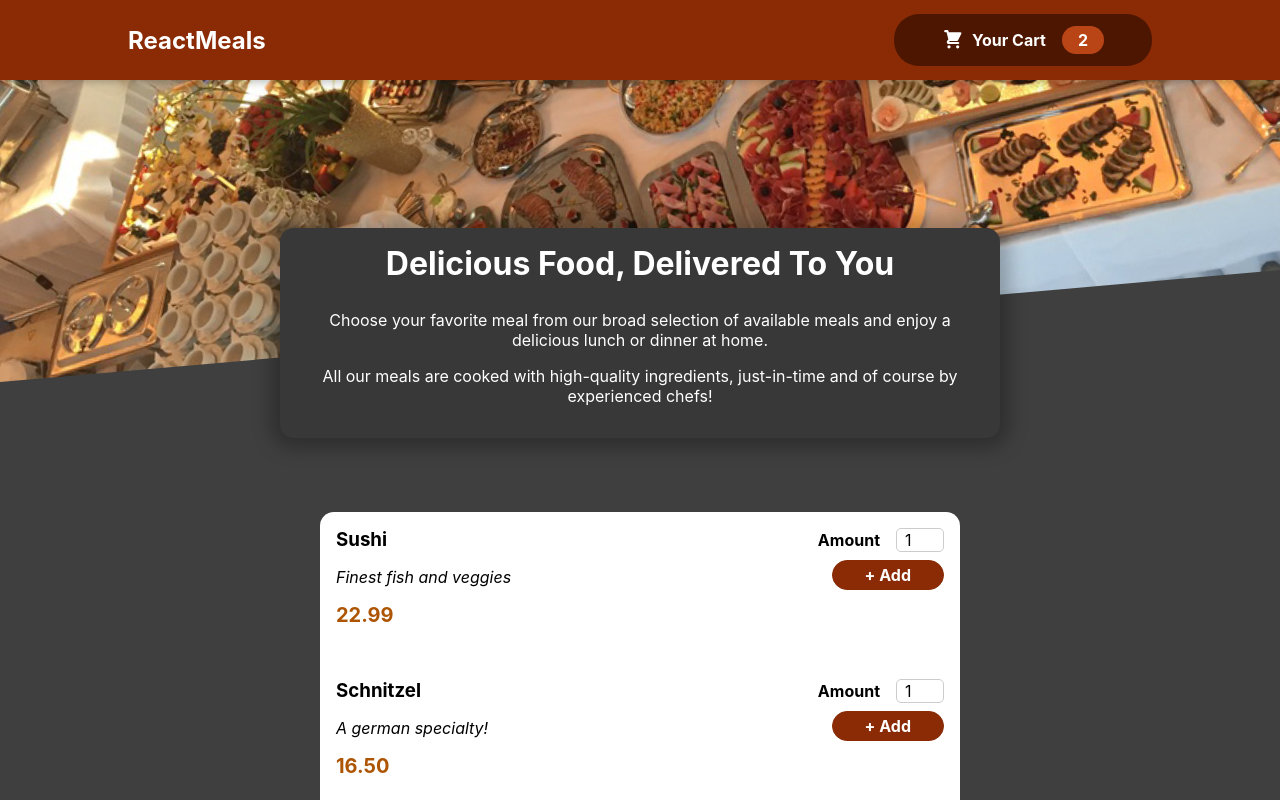
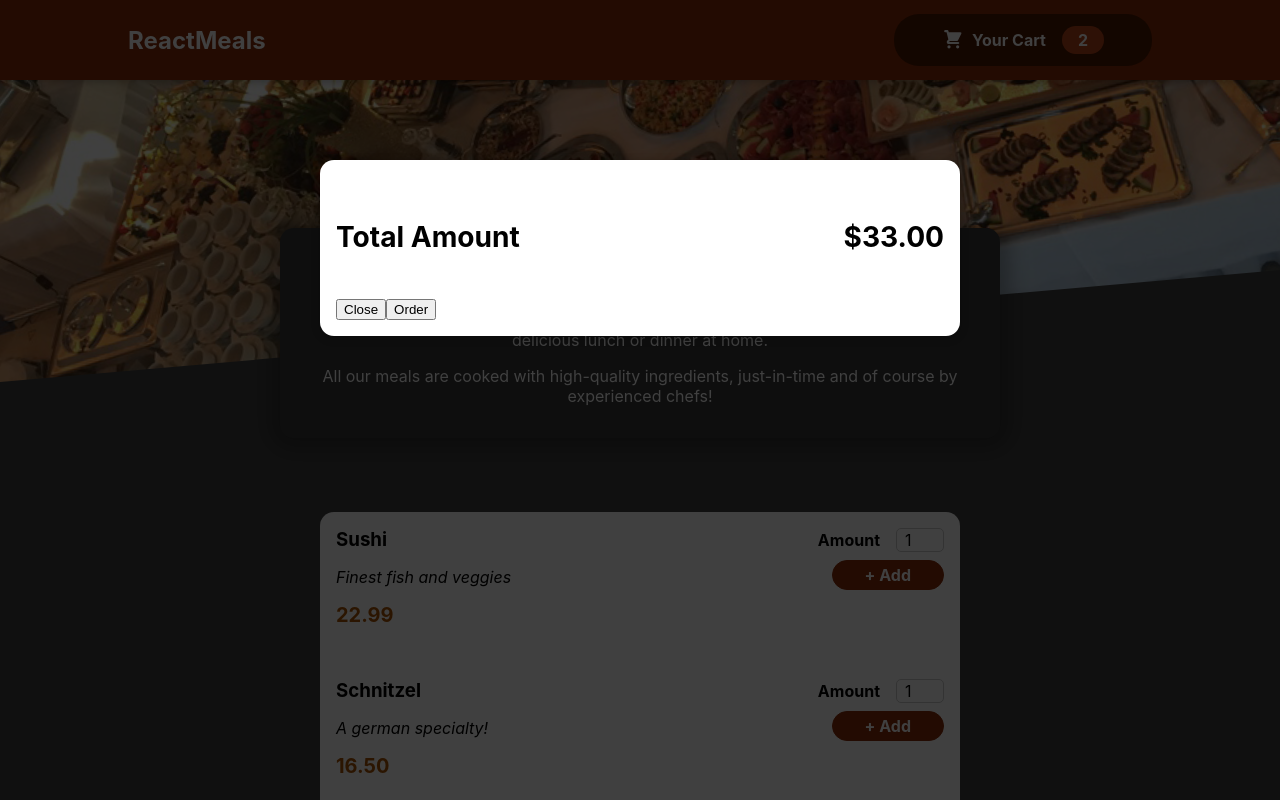
Before and after one commit to Eklipsorz/food-order-project, a React (Create React App) app: page / in a window 1280 px wide. Shown: the top 800 px of the page. Built offline with nearby package versions, Linux system fonts and the light colour scheme.

Commit message:
feat: add modal and cart-modal

```diff
--- a/public/index.html
+++ b/public/index.html
@@ -1,14 +1,12 @@
 <!DOCTYPE html>
 <html lang="en">
+
   <head>
     <meta charset="utf-8" />
     <link rel="icon" href="%PUBLIC_URL%/favicon.ico" />
     <meta name="viewport" content="width=device-width, initial-scale=1" />
     <meta name="theme-color" content="#000000" />
-    <meta
-      name="description"
-      content="Web site created using create-react-app"
-    />
+    <meta name="description" content="Web site created using create-react-app" />
     <link rel="apple-touch-icon" href="%PUBLIC_URL%/logo192.png" />
     <!--
       manifest.json provides metadata used when your web app is installed on a
@@ -26,8 +24,11 @@
     -->
     <title>React App</title>
   </head>
+
   <body>
     <noscript>You need to enable JavaScript to run this app.</noscript>
+    <div id="backdrop-root"></div>
+    <div id="modal-root"></div>
     <div id="root"></div>
     <!--
       This HTML file is a template.
@@ -40,4 +41,5 @@
       To create a production bundle, use `npm run build` or `yarn build`.
     -->
   </body>
+
 </html>
--- a/src/App.js
+++ b/src/App.js
@@ -1,5 +1,6 @@
 import './App.css';
 import MainHeader from './components/Layout/MainHeader';
+import CartModal from './components/Cart/CartModal';
 import Meals from './components/Meals/Meals';
 import React from 'react';
 
@@ -35,6 +36,7 @@ function App() {
 
   return (
     <React.Fragment>
+      <CartModal />
       <MainHeader />
       <Meals meals={meals} />
     </React.Fragment>
--- /dev/null
+++ b/src/components/Cart/Cart.js
@@ -0,0 +1,48 @@
+import React from 'react';
+import styles from './Cart.module.css';
+import CartItem from './CartItem';
+
+
+const Cart = (props) => {
+  const CartItems = [
+    {
+      id: 'c1',
+      name: 'Sushi',
+      price: '22.99',
+      amount: 2,
+    },
+    {
+      id: 'c2',
+      name: 'Schnitzel',
+      intro: 'A german specialty!',
+      price: '16.50',
+      amount: 5,
+    },
+  ];
+
+  return (
+    <React.Fragment>
+      <div className={styles['cart-items']}>
+        {CartItems.map((item) => (
+          <CartItem
+            id={item.id}
+            key={item.id}
+            name={item.name}
+            price={item.price}
+            amount={item.amount}
+          />
+        ))}
+      </div>
+      <div className={styles['total']}>
+        <h3>Total Amount</h3>
+        <h3>$33.00</h3>
+      </div>
+      <div className={styles['action']}>
+        <button>Close</button>
+        <button>Order</button>
+      </div>
+    </React.Fragment>
+  );
+};
+
+export default Cart;
--- /dev/null
+++ b/src/components/Cart/Cart.module.css
@@ -0,0 +1,46 @@
+.cart-items {
+  list-style: none;
+  margin: 0;
+  padding: 0;
+  max-height: 20rem;
+  overflow: auto;
+}
+
+.total {
+  display: flex;
+  justify-content: space-between;
+  align-items: center;
+  font-weight: bold;
+  font-size: 1.5rem;
+  margin: 1rem 0;
+}
+
+.actions {
+  text-align: right;
+}
+
+.actions button {
+  font: inherit;
+  cursor: pointer;
+  background-color: transparent;
+  border: 1px solid #8a2b06;
+  padding: 0.5rem 2rem;
+  border-radius: 25px;
+  margin-left: 1rem;
+}
+
+.actions button:hover,
+.actions button:active {
+  background-color: #5a1a01;
+  border-color: #5a1a01;
+  color: white;
+}
+
+.actions .button--alt {
+  color: #8a2b06;
+}
+
+.actions .button {
+  background-color: #8a2b06;
+  color: white;
+}
--- /dev/null
+++ b/src/components/Cart/CartItem.js
@@ -0,0 +1,5 @@
+const CartItem = (props) => {
+  return <li>{props.children}</li>;
+};
+
+export default CartItem;
--- /dev/null
+++ b/src/components/Cart/CartModal.js
@@ -0,0 +1,23 @@
+import React from 'react';
+import ReactDOM from 'react-dom';
+import Cart from './Cart';
+import { Modal, BackDrop } from '../UI/Modal/Modal';
+
+const CartModal = (props) => {
+  return (
+    <React.Fragment>
+      {ReactDOM.createPortal(
+        <BackDrop onClick={props.onClick} />,
+        document.getElementById('backdrop-root'),
+      )}
+      {ReactDOM.createPortal(
+        <Modal onClick={props.onClick}>
+          <Cart />
+        </Modal>,
+        document.getElementById('modal-root'),
+      )}
+    </React.Fragment>
+  );
+};
+
+export default CartModal;
--- /dev/null
+++ b/src/components/UI/Modal/Modal.js
@@ -0,0 +1,11 @@
+import styles from './Modal.module.css';
+
+const BackDrop = (props) => {
+  return <div className={styles.backdrop}></div>;
+};
+
+const Modal = (props) => {
+  return <div className={styles.modal}>{props.children}</div>;
+};
+
+export { Modal, BackDrop };
--- /dev/null
+++ b/src/components/UI/Modal/Modal.module.css
@@ -0,0 +1,40 @@
+.backdrop {
+  position: fixed;
+  top: 0;
+  left: 0;
+  width: 100%;
+  height: 100vh;
+  z-index: 20;
+  background-color: rgba(0, 0, 0, 0.75);
+}
+
+.modal {
+  position: fixed;
+  top: 20vh;
+  left: 5%;
+  width: 90%;
+  background-color: white;
+  padding: 1rem;
+  border-radius: 14px;
+  box-shadow: 0 2px 8px rgba(0, 0, 0, 0.25);
+  z-index: 30;
+  animation: slide-down 300ms ease-out forwards;
+}
+
+@media (min-width: 768px) {
+  .modal {
+    width: 40rem;
+    left: calc(50% - 20rem);
+  }
+}
+
+@keyframes slide-down {
+  from {
+    opacity: 0;
+    transform: translateY(-3rem);
+  }
+  to {
+    opacity: 1;
+    transform: translateY(0);
+  }
+}
```
